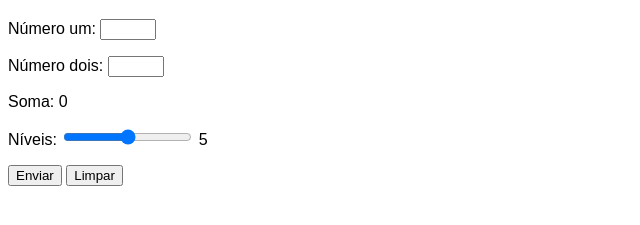
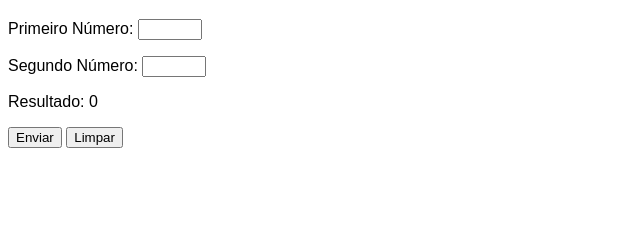
Before and after one commit to joaovieiradasilva/html-css, a plain HTML site: page exercicios/ex025/form008.html in a window 1280 px wide. Shown: the part 61-286 px from the top of the page, without its empty margins (0-640 px from the left). Drawn offline with Linux system fonts and the light colour scheme.

Commit message:
Update form008.html

```diff
--- a/exercicios/ex025/form008.html
+++ b/exercicios/ex025/form008.html
@@ -14,21 +14,16 @@
     <h1>Exemplo de Formulário</h1>
     <form action="cadastro.php" method="post" autocomplete="on">
         <p>
-            <label for="in1">Número um: </label>
-            <input type="number" name="n1" id="in1" min="0" max="50" required oninput="isoma.innerHTML = Number(in1.value) + Number(in2.value)">
+            <label for="in1">Primeiro Número:</label>
+            <input type="number" name="n1" id="in1" min="0" max="100" oninput="ires.innerHTML = Number(in1.value) + Number(in2.value)">
         </p>
         <p>
-            <label for="in2">Número dois: </label>
-            <input type="number" name="n2" id="in2" min="0" max="50" required oninput="isoma.innerHTML = Number(in1.value) + Number(in2.value)">
+            <label for="in2">Segundo Número:</label>
+            <input type="number" name="n2" id="in2" min="0" max="100" oninput="ires.innerHTML = Number(in1.value) + Number(in2.value)">
         </p>
         <p>
-            <label for="isoma">Soma: </label>
-            <output name="soma" id="isoma">0</output>
-        </p>
-        <p>
-            <label for="inivel">Níveis: </label>
-            <input type="range" name="nivel" id="inivel" min="0" max="10" value="5" oninput="ival.innerHTML = Number(inivel.value)">
-            <output id="ival">5</output>
+            <label for="ires">Resultado: </label>
+            <output id="ires">0</output>
         </p>
         <p>
             <input type="submit" value="Enviar">
@@ -36,7 +31,6 @@
         </p>
     </form>
     <script>
-
     </script>
 </body>
 </html>
```
